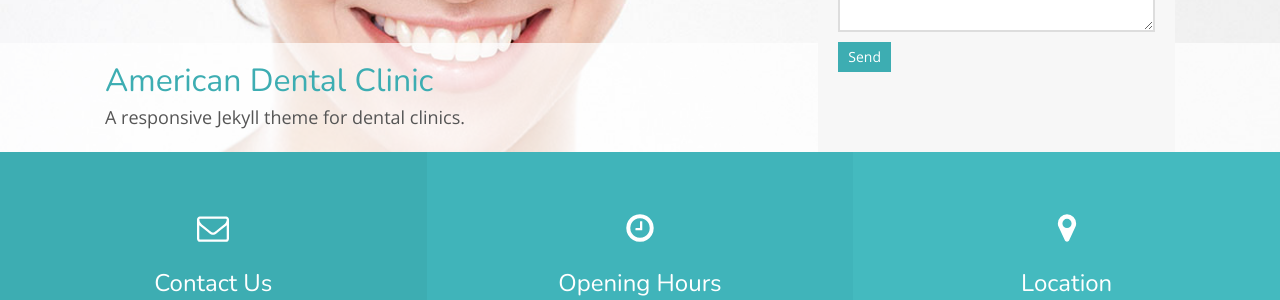
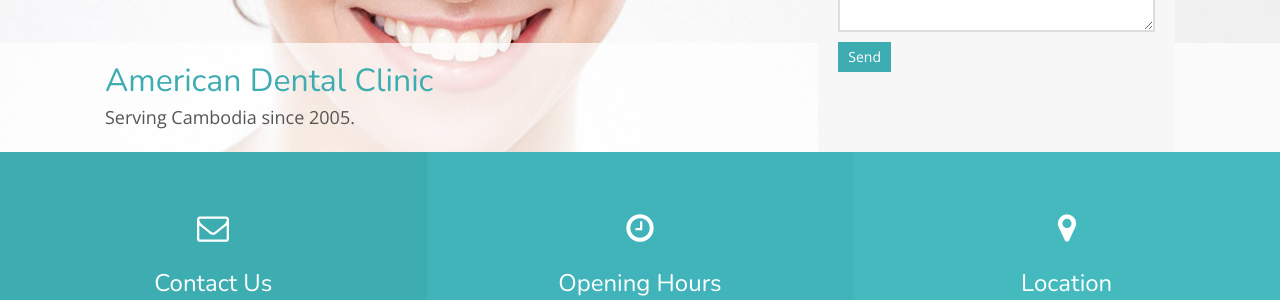
Before and after one commit to tech-g2k/adc-clean, a Jekyll site: the page built from index.html, in a window 1280 px wide and 900 px high. Shown: the part 394-694 px from the top of the window. Built offline with Jekyll 4.4.1, drawn with Linux system fonts in a browser that asks for light colours; nearby versions of some CDN libraries.

Commit message:
Replace tag line statement

```diff
--- a/_config.yml
+++ b/_config.yml
@@ -9,7 +9,7 @@
 hero:
     hero_img: hero.jpeg
     hero_title: American Dental Clinic
-    hero_description: A responsive Jekyll theme for dental clinics.
+    hero_description: Serving Cambodia since 2005.
 
 # Contact form
 api_token: # Enter API token here
```
